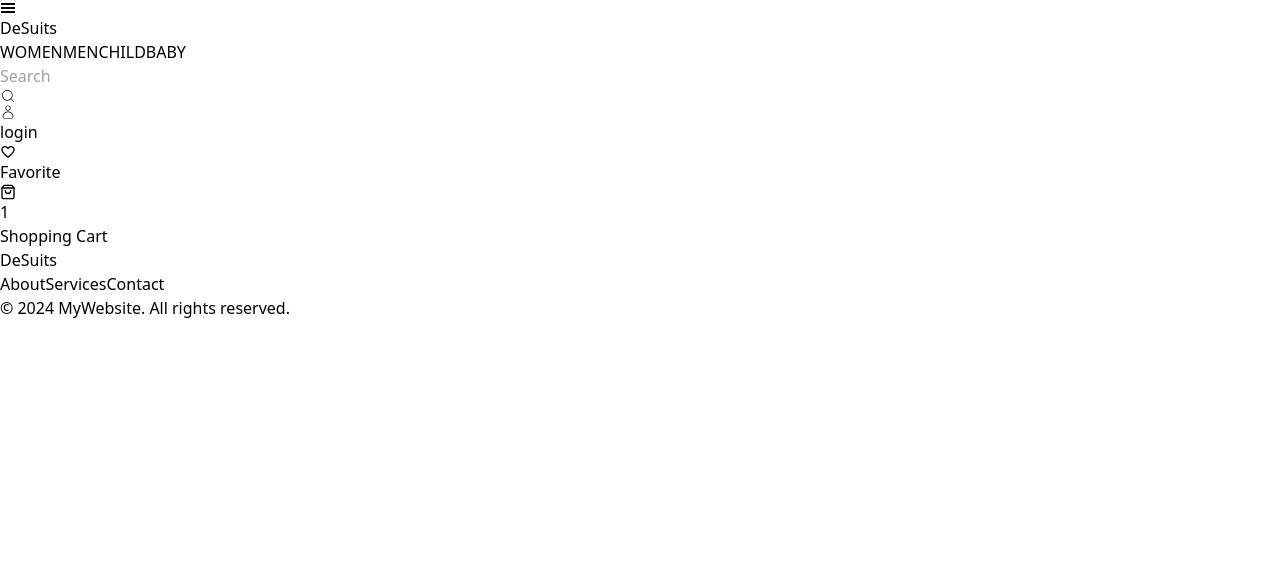
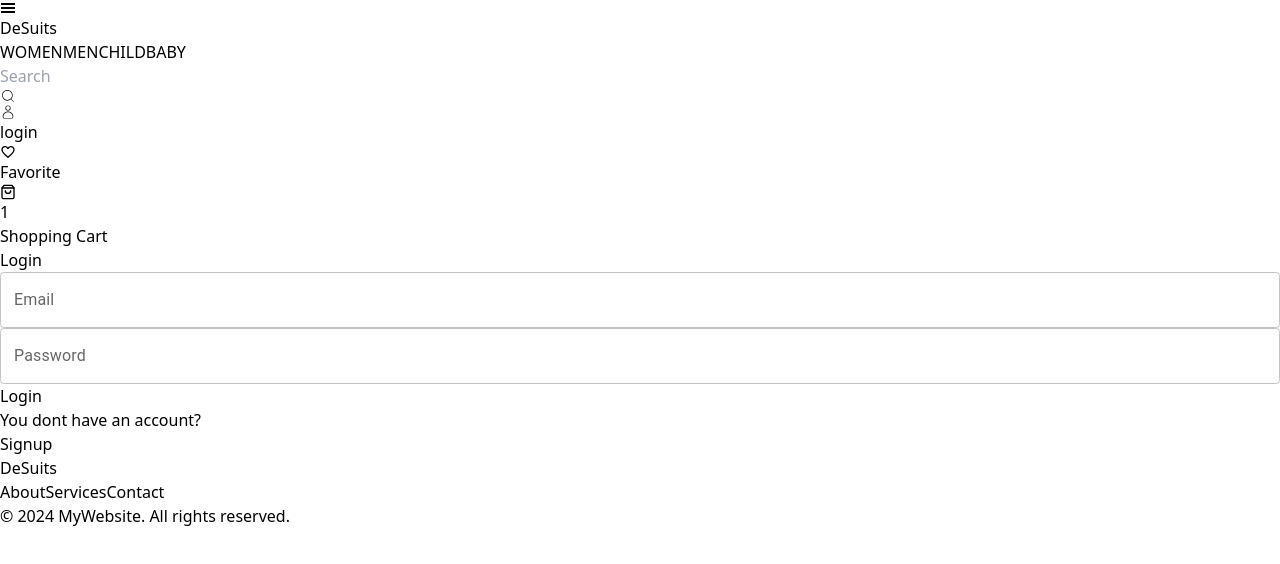
Before and after one commit to ayhan219/Full-Stack-E-Commerce-website, a React (Vite) app in the folder client/: page /login in a window 1280 px wide. Shown: the top 564 px of the page. Built offline with nearby package versions, Linux system fonts and the light colour scheme; no server answers.

Commit message:
login updated

```diff
--- a/client/src/App.jsx
+++ b/client/src/App.jsx
@@ -18,6 +18,7 @@ function App() {
       <Routes>
         <Route path="/" element={<Home />} />
         <Route path="/signup" element={<Signup />} />
+        <Route path="/login" element={<Login />} />
         <Route path="/products" element={<Products />} />
       </Routes>
       <Footer />
--- a/client/src/pages/Login.jsx
+++ b/client/src/pages/Login.jsx
@@ -60,7 +60,7 @@ const Login = () => {
         <div className="flex justify-center w-full pt-5">
           <button
             onClick={handleLogin}
-            className="w-full h-12 text-xl text-white bg-blue-700"
+            className="w-full h-12 text-xl text-white bg-[#1E293B]"
           >
             Login
           </button>
```
